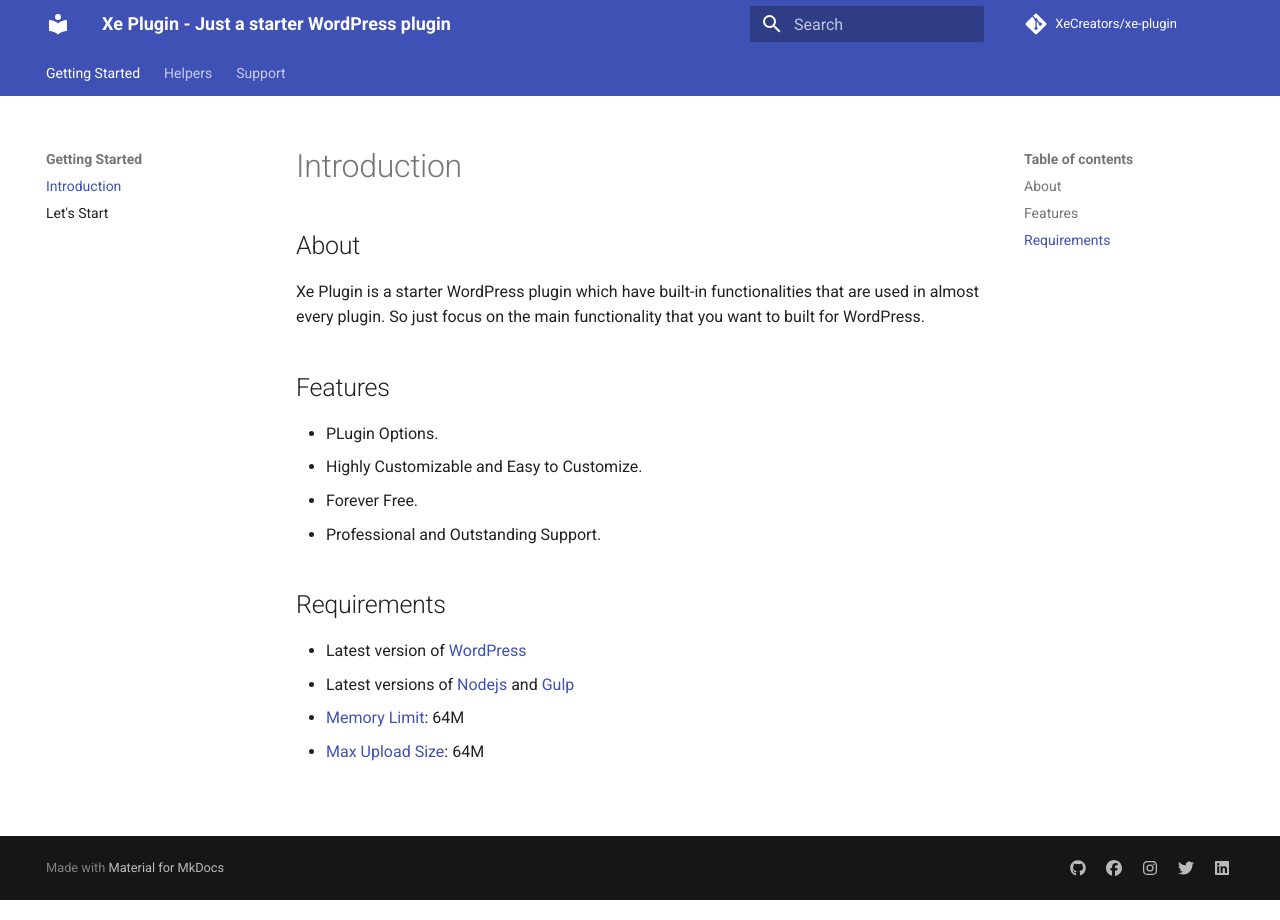
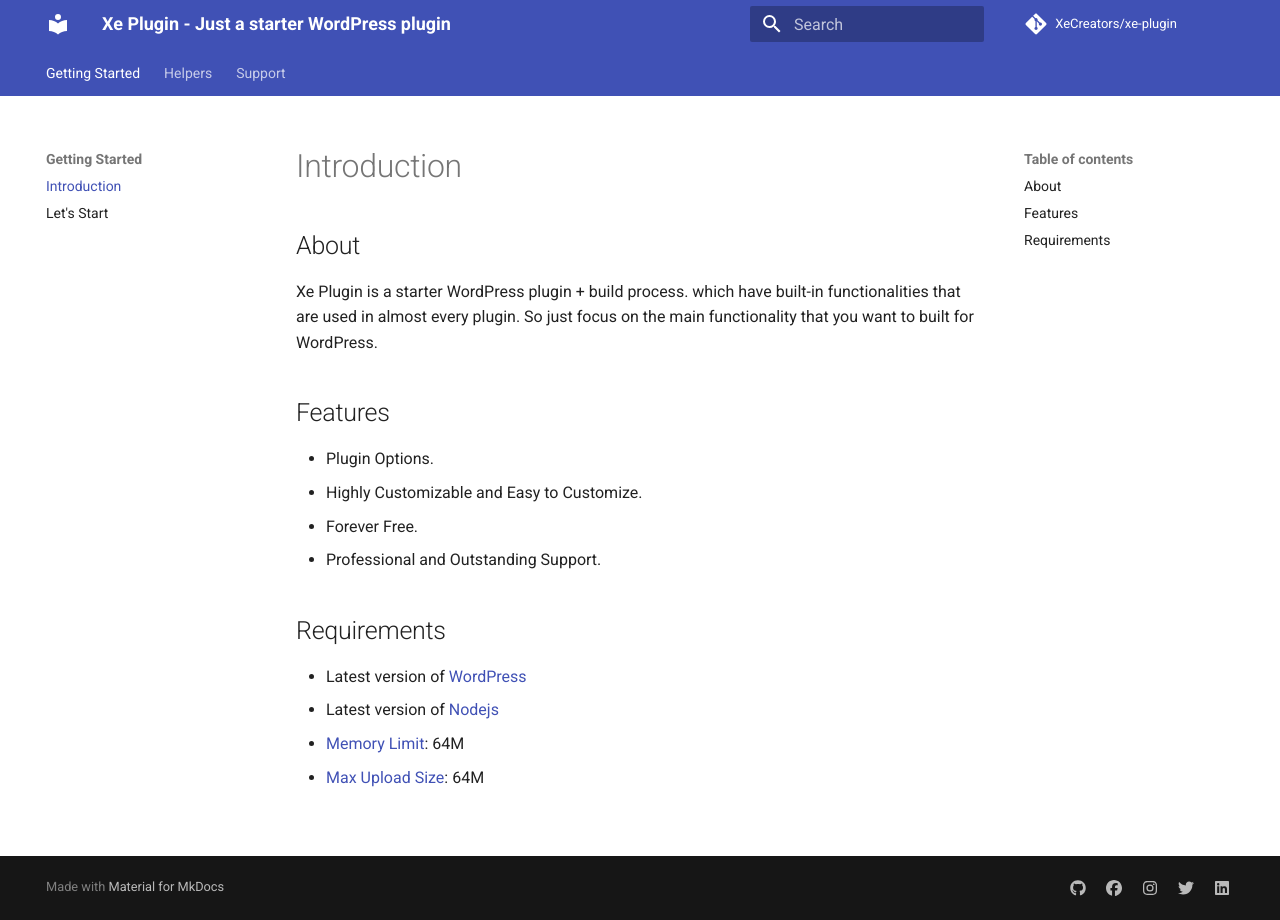
Before and after one commit to zohaib87/xe-plugin, an MkDocs documentation site: the page built from docs/index.md, in a window 1280 px wide. Built offline with MkDocs 1.6.1 and Material for MkDocs 9.7.7, drawn with Linux system fonts in a browser that asks for light colours; comment, search, counter and statistics services are not loaded.

Commit message:
Updated docs

```diff
--- a/docs/index.md
+++ b/docs/index.md
@@ -1,20 +1,20 @@
 
 ## About
 
-Xe Plugin is a starter WordPress plugin which have built-in functionalities that are used in almost every plugin. So just focus on the main functionality that you want to built for WordPress.
+Xe Plugin is a starter WordPress plugin + build process. which have built-in functionalities that are used in almost every plugin. So just focus on the main functionality that you want to built for WordPress.
 
 ## Features
 
-* PLugin Options.
+* Plugin Options.
 * Highly Customizable and Easy to Customize.
 * Forever Free.
 * Professional and Outstanding Support.
 
 ## Requirements
 
-* Latest version of [WordPress](https://wordpress.org/)
-* Latest versions of [Nodejs](https://nodejs.org/en/) and [Gulp](https://gulpjs.com/)
-* [Memory Limit](https://www.xecreators.pk/how-to-increase-wordpress-memory-limit/): 64M
-* [Max Upload Size](https://wordpress.org/support/topic/how-to-increase-the-max-upload-size): 64M
+* Latest version of [WordPress](https://wordpress.org/){target=_blank}
+* Latest version of [Nodejs](https://nodejs.org/en/){target=_blank}
+* [Memory Limit](https://www.xecreators.pk/how-to-increase-wordpress-memory-limit/){target=_blank}: 64M
+* [Max Upload Size](https://wordpress.org/support/topic/how-to-increase-the-max-upload-size){target=_blank}: 64M
 
 <br>
```
Also changed, not shown: docs/class-defaults.md (added, +27 -0 lines), docs/class-helpers.md (added, +34 -0 lines), docs/class-plugin-options.md (added, +35 -0 lines), docs/class-views.md (added, +4 -0 lines), docs/functions.md (added, +4 -0 lines), docs/main.md (added, +5 -0 lines), docs/start.md (+7 -3 lines).
